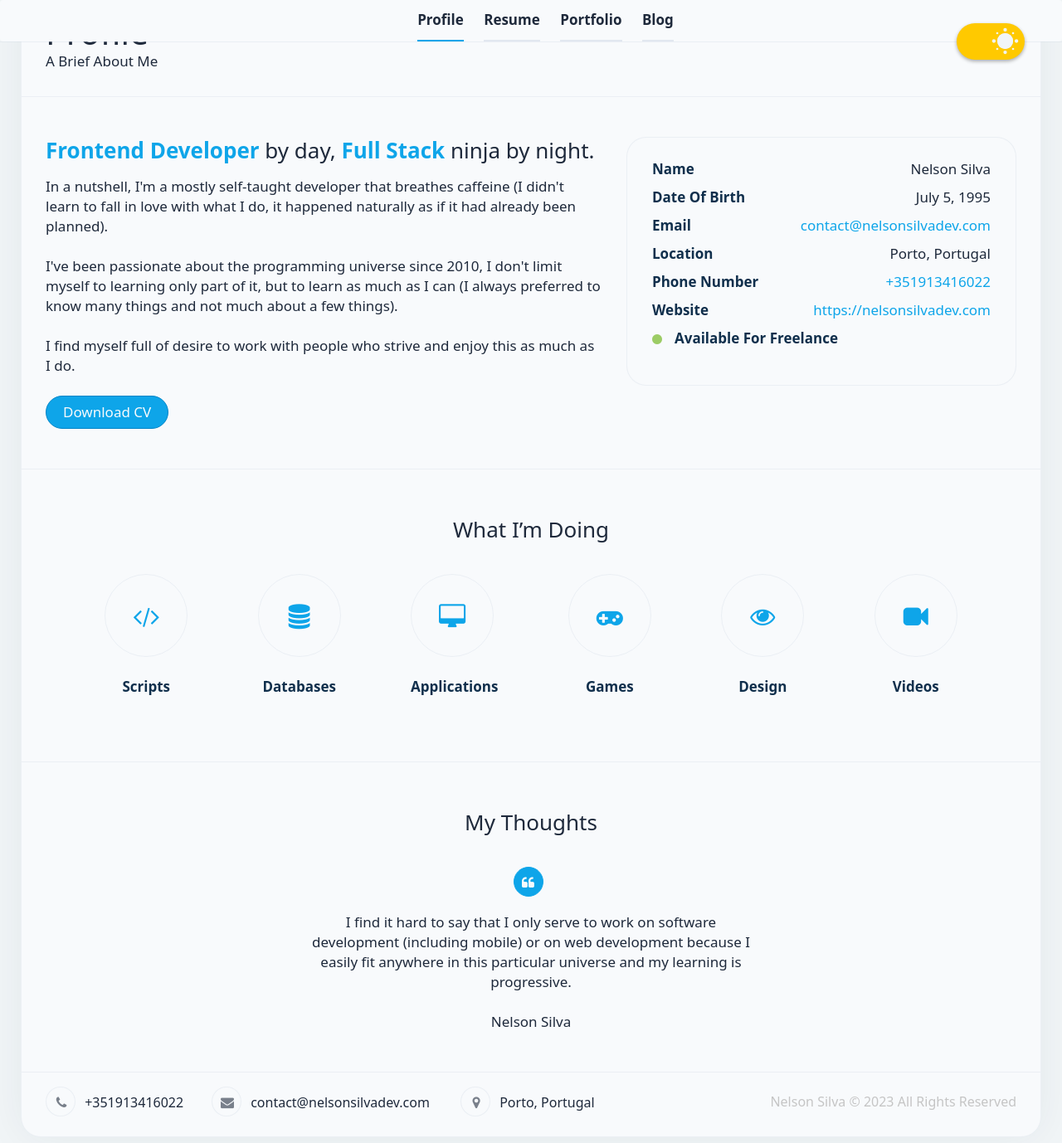
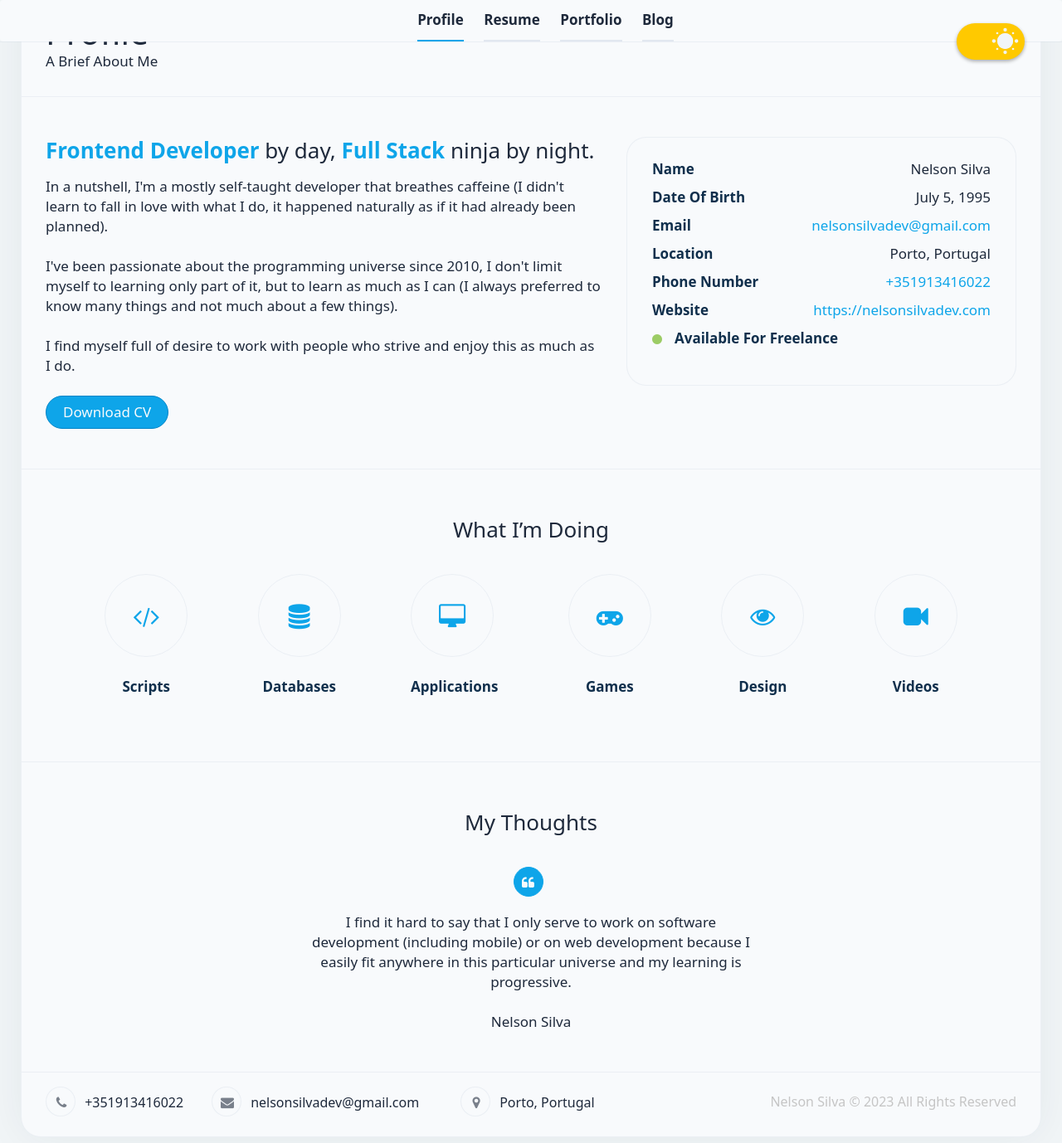
Before and after one commit to nelsonsilvadev/nelsonsilvadev.github.io, a Jekyll site: the page built from index.html, in a window 1280 px wide and 1400 px high, scrolled down 452 px. Shown: the top 1378 px of the window at 83% size. Built offline with Jekyll 4.4.1, drawn with Linux system fonts in a browser that asks for light colours; nearby versions of some CDN libraries; library files that are not in the unit come from our copies; comment, search, counter and statistics services are not loaded.

Commit message:
Update email (no more domain emails)

```diff
--- a/_config.yml
+++ b/_config.yml
@@ -7,7 +7,7 @@ development: false
 
 community:
   name: 'Caffeine Algorithm'
-  email: 'contact@nelsonsilvadev.com'
+  email: 'nelsonsilvadev@gmail.com'
   youtube_id: 'UCdt_qK8rmpxrq942ZFIqxvQ'
   youtube_name: 'CaffeineAlgorithm'
   linkedin: 'caffeinealgorithm'
@@ -22,7 +22,7 @@ author:
   date_of_birth: 'July 5, 1995'
   phone_number: '+351913416022'
   location: 'Porto, Portugal'
-  email: 'contact@nelsonsilvadev.com'
+  email: 'nelsonsilvadev@gmail.com'
   bio: 'Elegant coder, stack versatile, user first.'
   linkedin: 'nelsonsilvadev'
   github: 'nelsonsilvadev'
```
